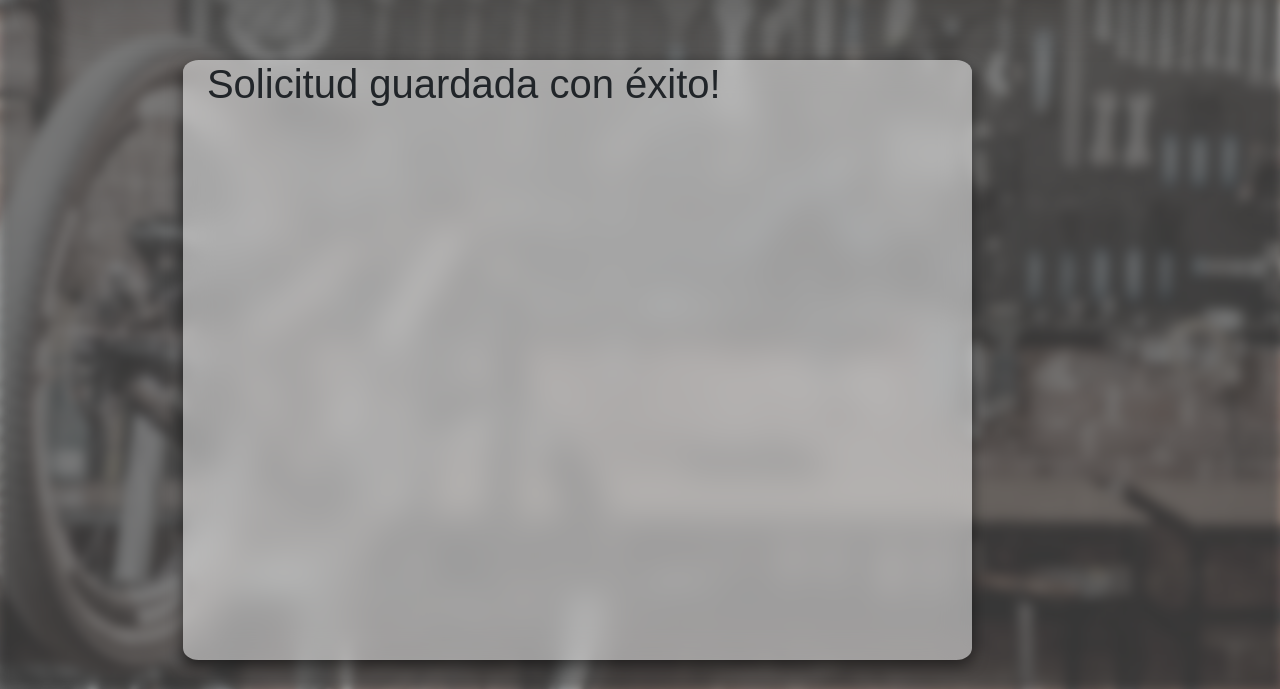
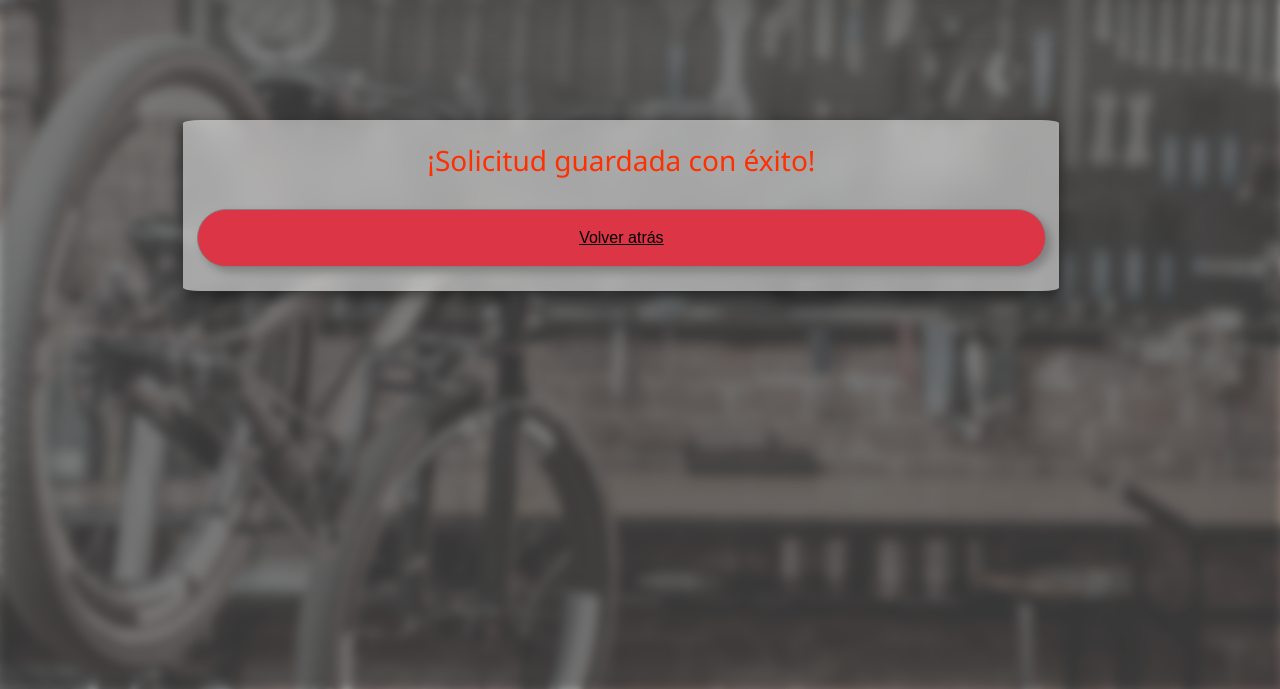
Before and after one commit to ctomrp/homework-django-masterbikes, a Django app: page /guardado in a window 1280 px wide. Shown: the part 111-800 px from the top of the page. Run offline with Django 4.2, Linux system fonts and the light colour scheme.

Commit message:
mejorado el mensaje de guardado

```diff
--- a/backend/masterbikes/login/static/css/estiloBas2.css
+++ b/backend/masterbikes/login/static/css/estiloBas2.css
@@ -1,6 +1,23 @@
 
 
-.error{
-    color: red;
-    font-size: 1rem;
+.correcto{
+
+    color: green;
+    font-weight: bold;
+
 }
+
+
+.error2{
+    color: orangered;
+    font-weight: bold;
+  }
+
+
+.container3{
+    display: flex;
+    width: 900px;
+    margin: auto;
+    margin-top: 60px;
+    align-items: center;
+  }
--- a/backend/masterbikes/login/templates/guardado.html
+++ b/backend/masterbikes/login/templates/guardado.html
@@ -1,6 +1,12 @@
 {% extends 'index.html' %} {% block content %}
-<div class="container login_cont">
-  <h1>Solicitud guardada con éxito!</h1>
+<div class="container3 login_cont">
+  <br>
+  <h3 class="titulo-texto text-center">¡Solicitud guardada con éxito!</h3>
+  <br>
+  <button type="button" class="btn btn-danger sombra">
+    <a href="formularioarriendo">Volver atrás</a>
+  </button>
+  <br>
 </div>
 
 {% endblock %}
```
Also changed, not shown: backend/masterbikes/login/static/js/v2.js (+8 -4 lines), backend/masterbikes/login/templates/formularioArriendo.html (+7 -5 lines).
